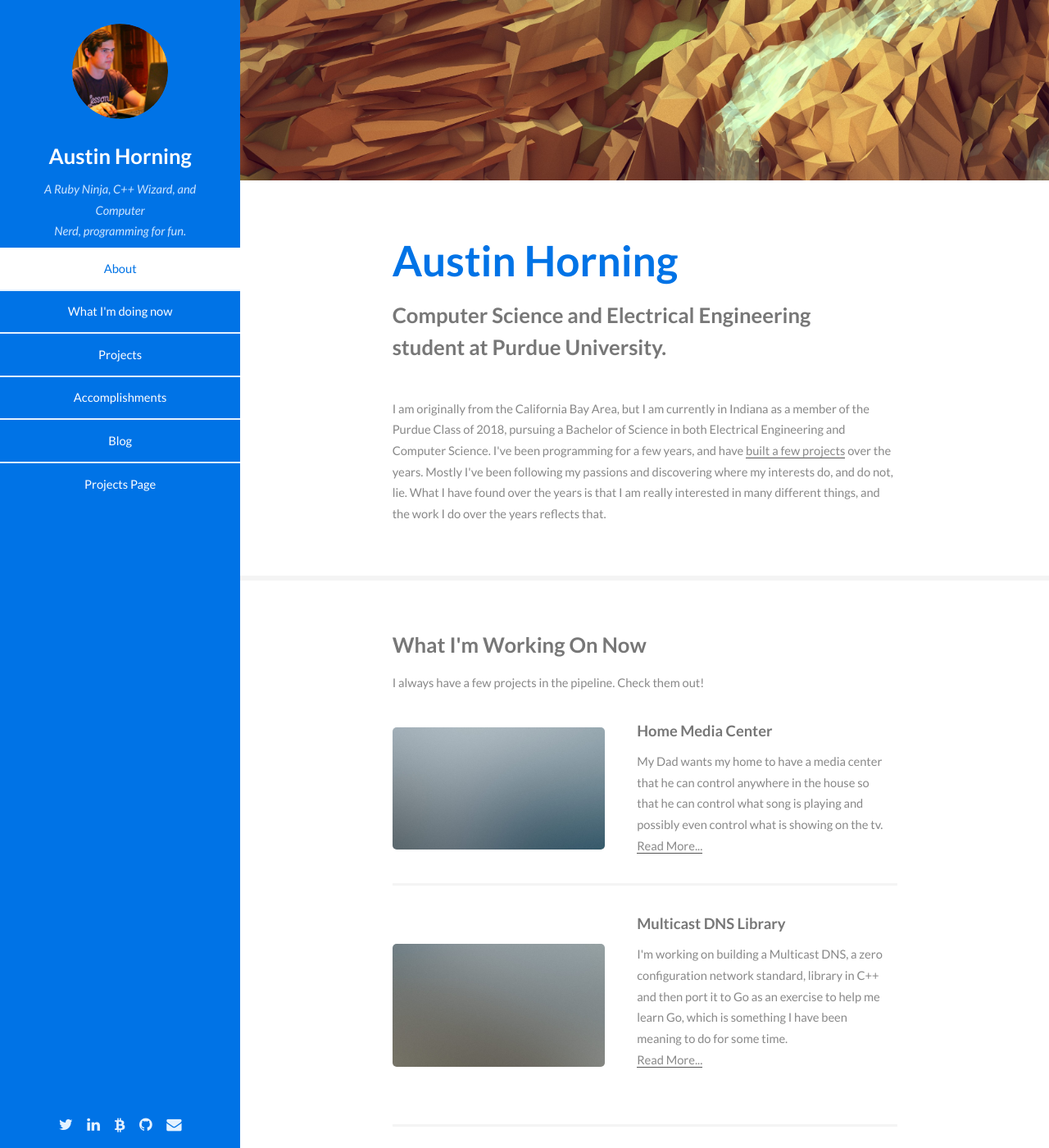
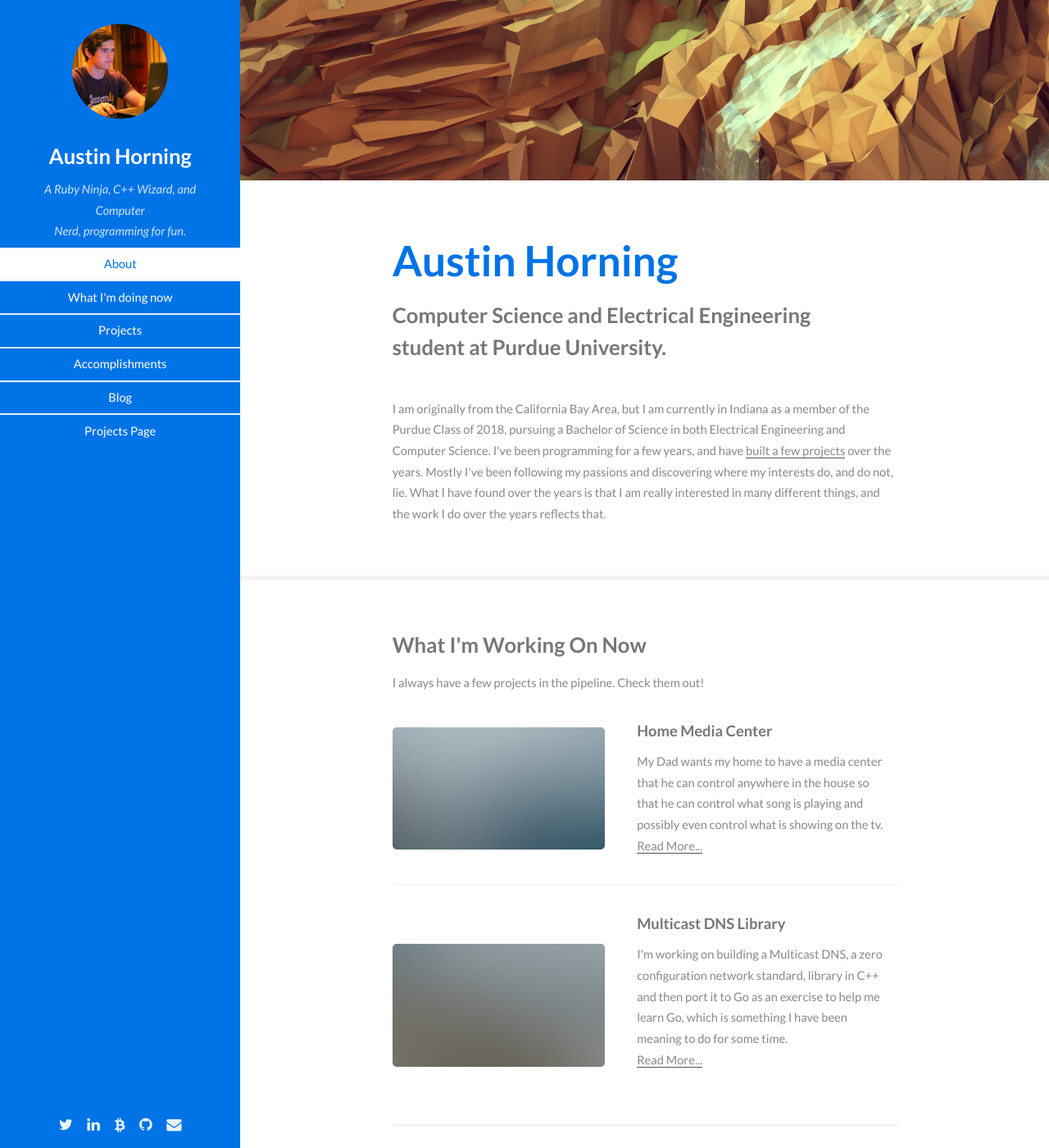
Before and after one commit to TheAustinSeven/theaustinseven.github.io, a Jekyll site: the page built from index.html, in a window 1280 px wide and 1400 px high. Shown: the whole window at 82% size. Built offline with Jekyll 4.4.1, drawn with Linux system fonts in a browser that asks for light colours; the list of posts is cut into pages by our own code.

Commit message:
style stuff

```diff
--- a/assets/css/main.css
+++ b/assets/css/main.css
@@ -1911,7 +1911,7 @@ input[type="button"],
         border: 0;
         color: #ffffff !important;
         display: block;
-        padding: 0.85em 0;
+        padding: 0.45em 0;
         text-decoration: none; }
         #header > nav ul li a.active {
           background: #fff;
```
